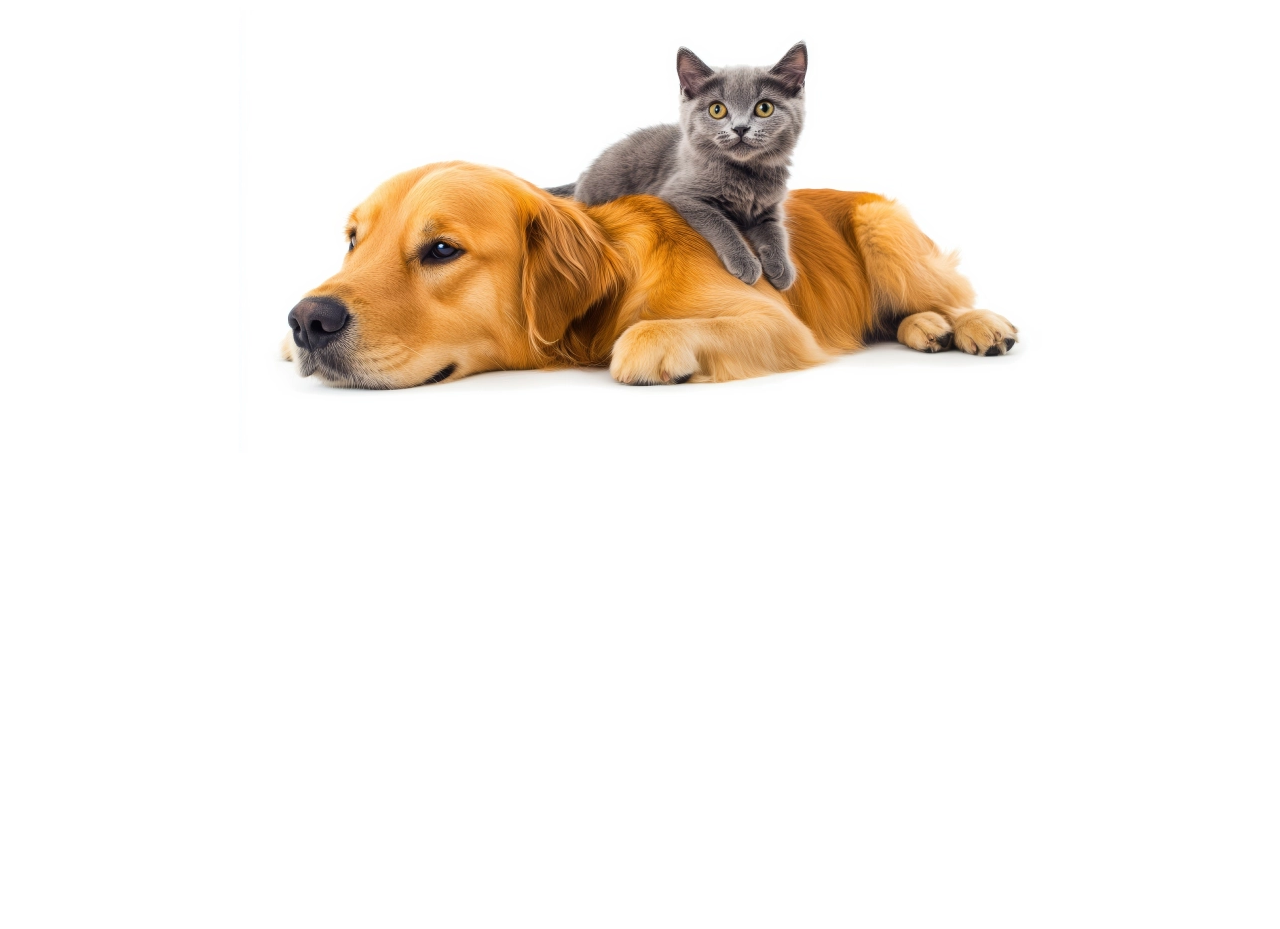
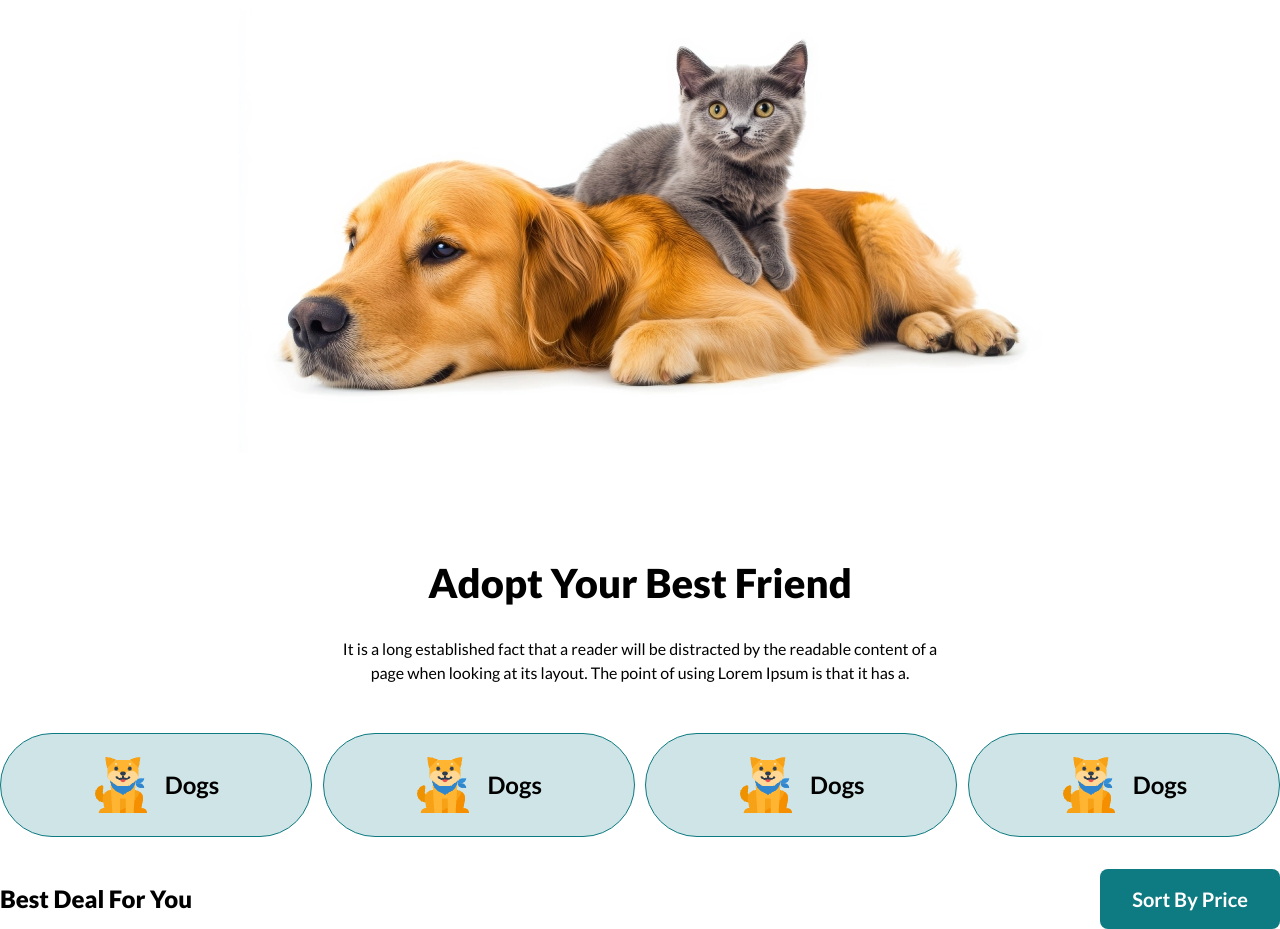
Before and after one commit to RHR-code/B10A6-PET-SHOP, a website: page src/index.html in a window 1280 px wide. Shown: the part 549-1478 px from the top of the page. Before the commit the page ends 1002 px from the top, so only its background shows below. Drawn offline with Linux system fonts and the light colour scheme.

Commit message:
category bar added

```diff
--- a/src/index.html
+++ b/src/index.html
@@ -61,6 +61,54 @@
           <img src="../images/pet.webp" alt="" />
         </div>
       </section>
+      <!-- adopt -->
+      <section class="mt-[100px] max-w-[1440px] mx-auto">
+        <div class="text-center mb-12">
+          <h3 class="font-black text-[40px] mb-6">Adopt Your Best Friend</h3>
+          <p>
+            It is a long established fact that a reader will be distracted by
+            the readable content of a <br />
+            page when looking at its layout. The point of using Lorem Ipsum is
+            that it has a.
+          </p>
+        </div>
+        <!-- category -->
+        <div class="flex justify-between mb-8">
+          <div
+            class="flex justify-center h-[104px] items-center w-[312px] gap-4 bg-[rgb(14,122,129,.2)] rounded-full border border-[#0E7A81]"
+          >
+            <img src="../images/shiba 1.png" alt="" />
+            <h4 class="font-bold text-2xl">Dogs</h4>
+          </div>
+          <div
+            class="flex justify-center h-[104px] items-center w-[312px] gap-4 bg-[rgb(14,122,129,.2)] rounded-full border border-[#0E7A81]"
+          >
+            <img src="../images/shiba 1.png" alt="" />
+            <h4 class="font-bold text-2xl">Dogs</h4>
+          </div>
+          <div
+            class="flex justify-center h-[104px] items-center w-[312px] gap-4 bg-[rgb(14,122,129,.2)] rounded-full border border-[#0E7A81]"
+          >
+            <img src="../images/shiba 1.png" alt="" />
+            <h4 class="font-bold text-2xl">Dogs</h4>
+          </div>
+          <div
+            class="flex justify-center h-[104px] items-center w-[312px] gap-4 bg-[rgb(14,122,129,.2)] rounded-full border border-[#0E7A81]"
+          >
+            <img src="../images/shiba 1.png" alt="" />
+            <h4 class="font-bold text-2xl">Dogs</h4>
+          </div>
+        </div>
+        <!-- soritng and deal -->
+        <div class="flex justify-between items-center">
+          <h5 class="font-black text-2xl">Best Deal For You</h5>
+          <button
+            class="font-bold text-xl bg-[#0E7A81] text-white px-8 py-4 rounded-lg"
+          >
+            Sort By Price
+          </button>
+        </div>
+      </section>
     </main>
     <footer></footer>
   </body>
```
Also changed, not shown: images/shiba 1.png (added), src/output.css.
